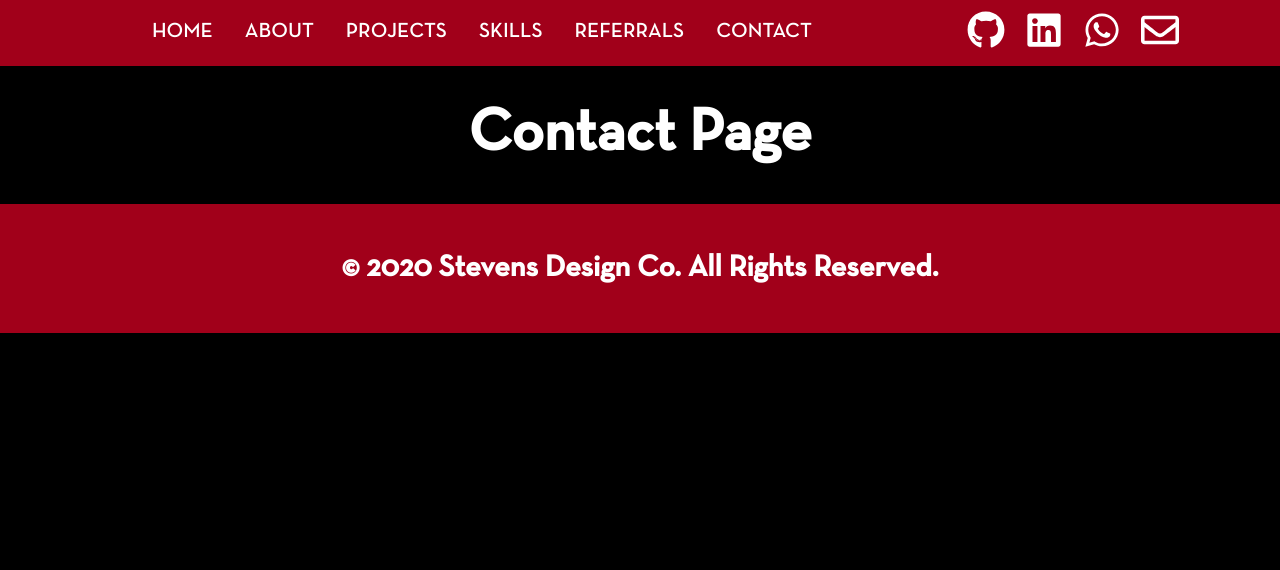
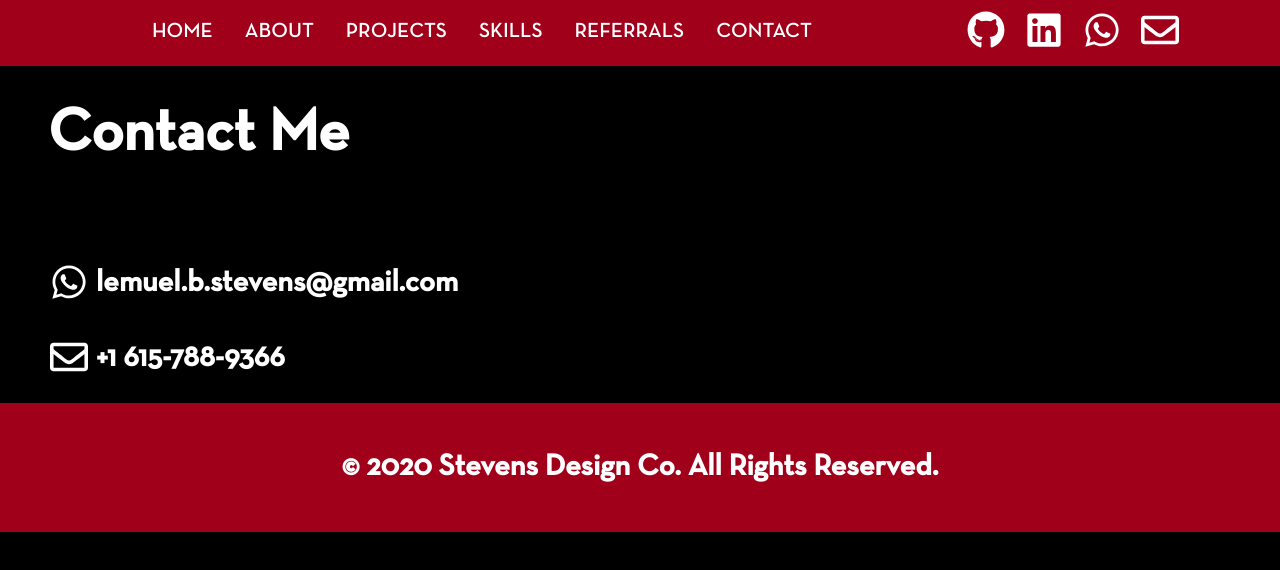
Before and after one commit to PropeReferio/portfolio-2020, a React (Create React App) app: page /contact in a window 1280 px wide. Shown: the top 570 px of the page. Built offline with nearby package versions, Linux system fonts and the light colour scheme; a web font is replaced by a local one.

Commit message:
About Edits, Contact Page, revised confusing state variables

```diff
--- a/src/App.css
+++ b/src/App.css
@@ -208,6 +208,23 @@ button {
 	font-weight: bold;
 	font-family: var(--headerFont);
 }
+#contact {
+	text-align: left;
+	margin-left: 3em;
+}
+#contact a {
+	color: white;
+	text-decoration: none;
+}
+#contact a:hover {
+	color: var(--lightsmoke);
+}
+#contact h3 svg {
+	transform: translate(-8px, 10px);
+}
+#contact h3 {
+	transform: translateX(10px);
+}
 #footer {
   background-color: var(--blood);
   display: flex;
--- a/src/components/Social.js
+++ b/src/components/Social.js
@@ -2,37 +2,39 @@ import React, { useState } from 'react';
 import { FaGithub, FaLinkedin, FaRegEnvelope, FaWhatsapp } from "react-icons/fa";
 
 export default function Social() {
-  const [isLinkedinBlack, setIsLinkedinBlack] = useState(true);
-  const [isGithubBlack, setIsGithubBlack] = useState(true);
-  const [isPhoneBlack, setIsPhoneBlack] = useState(true);
-  const [isEmailBlack, setIsEmailBlack] = useState(true);
+	const darkSmoke = '#262626';
+	const white = '#fff';
+  const [isLinkedinBlack, setIsLinkedinBlack] = useState(false);
+  const [isGithubBlack, setIsGithubBlack] = useState(false);
+  const [isPhoneBlack, setIsPhoneBlack] = useState(false);
+  const [isEmailBlack, setIsEmailBlack] = useState(false);
 
   return (
     <div className="socialIcons">
-      <a onMouseEnter={() => setIsGithubBlack(false)}
-        onMouseLeave={() => setIsGithubBlack(true)}
+      <a onMouseEnter={() => setIsGithubBlack(true)}
+        onMouseLeave={() => setIsGithubBlack(false)}
         rel="noopener noreferrer" target="_blank"
         href="https://github.com/PropeReferio"
         >
-        <FaGithub size={38} style={{ fill: isGithubBlack ? '#fff' : '#262626' }} />
+        <FaGithub size={38} style={{ fill: isGithubBlack ? darkSmoke : white }} />
       </a>
-      <a onMouseEnter={() => setIsLinkedinBlack(false)}
-        onMouseLeave={() => setIsLinkedinBlack(true)}
+      <a onMouseEnter={() => setIsLinkedinBlack(true)}
+        onMouseLeave={() => setIsLinkedinBlack(false)}
         rel="noopener noreferrer" target="_blank"
         href="https://www.linkedin.com/in/bostevens-a-softwareengineer/">
-        <FaLinkedin size={38} style={{ fill: isLinkedinBlack ? '#fff' : '#262626' }} />
+        <FaLinkedin size={38} style={{ fill: isLinkedinBlack ? darkSmoke : white }} />
       </a>
-      <a onMouseEnter={() => setIsPhoneBlack(false)}
-        onMouseLeave={() => setIsPhoneBlack(true)}
+      <a onMouseEnter={() => setIsPhoneBlack(true)}
+        onMouseLeave={() => setIsPhoneBlack(false)}
         rel="noopener noreferrer" target="_blank"
         href="tel: +1 615-788-9366">
-        <FaWhatsapp size={38} style={{ fill: isPhoneBlack ? '#fff' : '#262626' }} />
+        <FaWhatsapp size={38} style={{ fill: isPhoneBlack ? darkSmoke : white }} />
       </a>
-      <a onMouseEnter={() => setIsEmailBlack(false)}
-        onMouseLeave={() => setIsEmailBlack(true)}
+      <a onMouseEnter={() => setIsEmailBlack(true)}
+        onMouseLeave={() => setIsEmailBlack(false)}
         rel="noopener noreferrer" target="_blank"
         href="mailto:lemuel.b.stevens@gmail.com">
-        <FaRegEnvelope size={38} style={{ fill: isEmailBlack ? '#fff' : '#262626' }} />
+        <FaRegEnvelope size={38} style={{ fill: isEmailBlack ? darkSmoke : white }} />
       </a>
     </div>
   )
--- a/src/components/pages/About.js
+++ b/src/components/pages/About.js
@@ -9,8 +9,8 @@ export default function About() {
 				<p className="about">I'm a developer with many interests, which has
 					exposed me to many
 					walks of life. As a result of this, and having worked in skiing and
-					skydiving instruction, I'm able to talk to just about anyone, and get
-					my ideas across clearly.
+					skydiving instruction, I'm able to talk to just about anyone and convey
+					my ideas clearly.
 					<br></br>
 					<br></br>
 					This translates into the way I code. I'm careful to leave lots of
@@ -21,7 +21,7 @@ export default function About() {
 					I'm also fluent in Spanish.
 				</p>
 				<h3>PROBLEM SOLVER</h3>
-				<p className='about'>I'm sometimes criticized for being too thorough, but this is because
+				<p className='about'>
 					I'm committed to doing things the right way the first time. I love
 					working on difficult problems and the thrill of finding the solution.
 				</p>
--- a/src/components/pages/Contact.js
+++ b/src/components/pages/Contact.js
@@ -1,9 +1,32 @@
-import React from 'react';
+import React, { useState } from 'react';
+import { FaRegEnvelope, FaWhatsapp } from "react-icons/fa";
 
 export default function Contact() {
+	const [isPhoneGray, setIsPhoneGray ] = useState(false);
+	const [isEmailGray, setIsEmailGray ] = useState(false);
+	const lightSmoke = '#a6a6a6';
+	const white = '#fff';
   return(
-    <h1>
-      Contact Page
-    </h1>
+		<div id="contact">
+			<h1>Contact Me</h1>
+
+			<br></br>
+			<a href="mailto: lemuel.b.stevens@gmail.com"
+				onMouseEnter={() => setIsEmailGray(true)}
+        onMouseLeave={() => setIsEmailGray(false)}>
+				<h3>
+					<FaWhatsapp size={38} style={{ fill: isEmailGray ? lightSmoke : white }} />
+					   lemuel.b.stevens@gmail.com
+				</h3>
+			</a>
+			<a href="tel: +16157889366"
+				onMouseEnter={() => setIsPhoneGray(true)}
+				onMouseLeave={() => setIsPhoneGray(false)}>
+				<h3>
+					<FaRegEnvelope size={38} style={{ fill: isPhoneGray ? lightSmoke : white }} />
+					   +1 615-788-9366
+				</h3>
+			</a>
+		</div>
   )
 }
```
